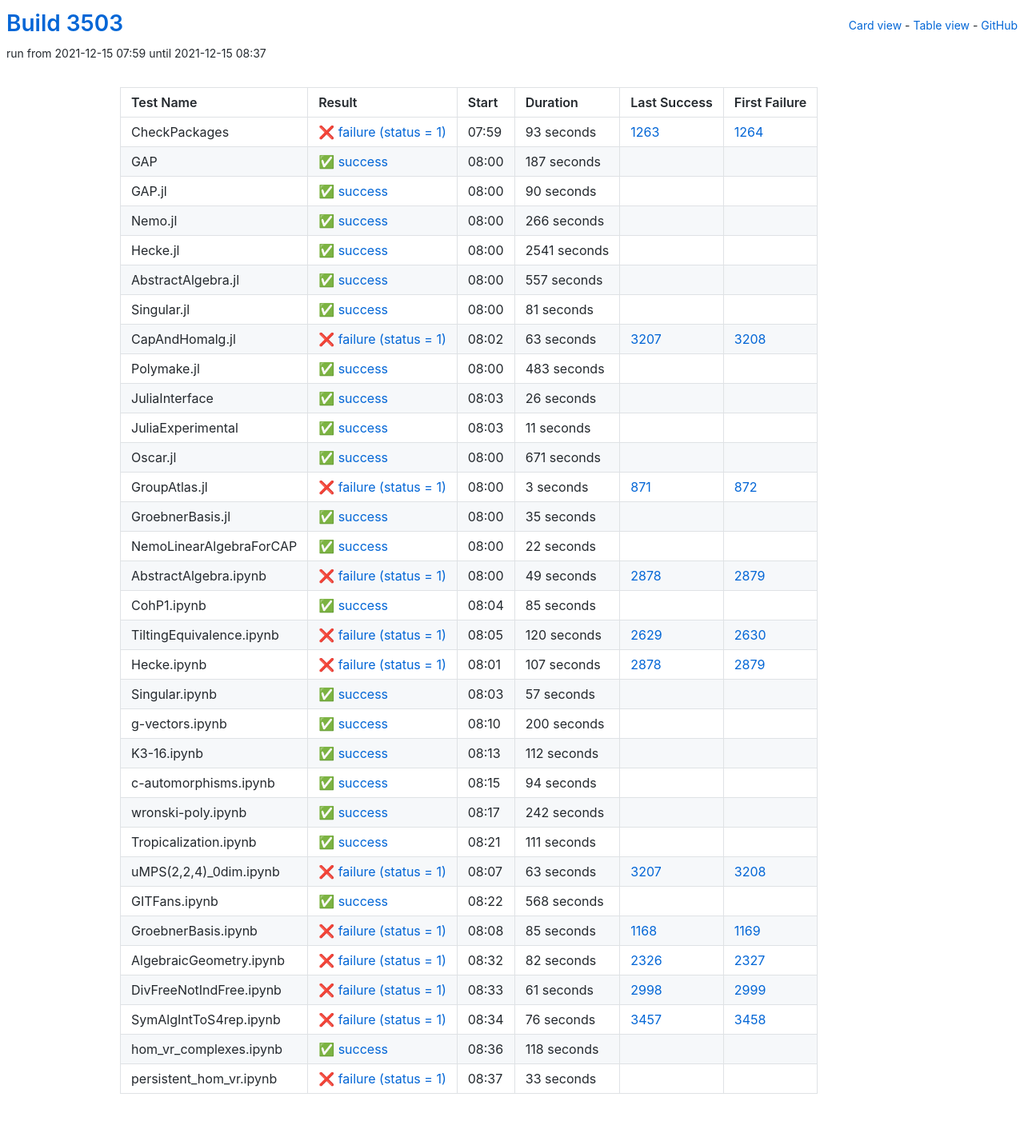
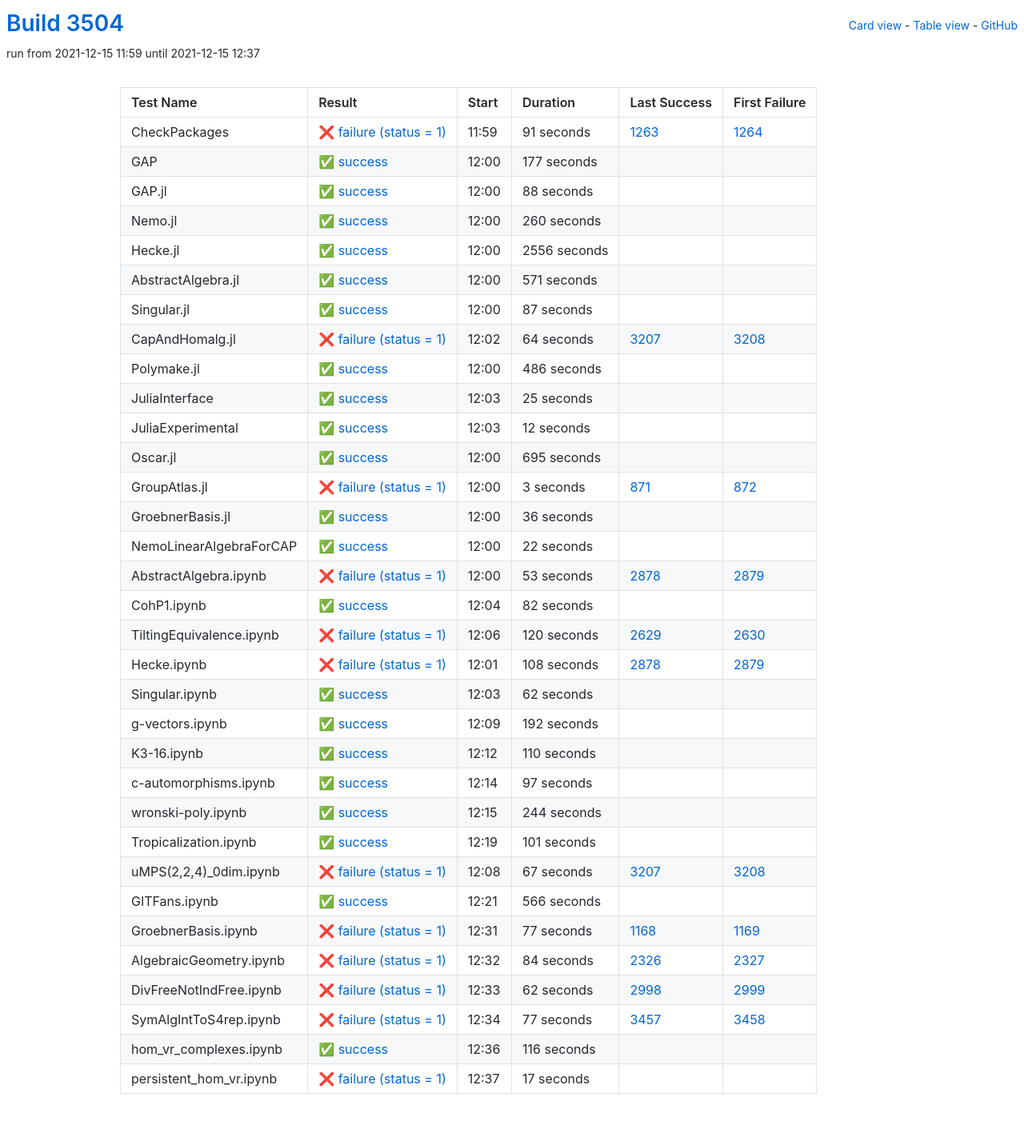
Before and after one commit to oscar-system/oscar-ci-status-stable, a Jekyll site: the page built from table.html, in a window 1280 px wide. Shown: the whole page at 80% size. Built offline with Jekyll 4.4.1, drawn with Linux system fonts in a browser that asks for light colours.

Commit message:
Build #3504

```diff
--- a/_data/ci.yml
+++ b/_data/ci.yml
@@ -1,6 +1,6 @@
 ---
-build: 3503
-build_url: https://oscarci.mathematik.uni-kl.de/job/oscar-stable/3503/
+build: 3504
+build_url: https://oscarci.mathematik.uni-kl.de/job/oscar-stable/3504/
 job: oscar-stable
 organization: oscar-system
 repo: oscar-ci-status-stable
@@ -8,152 +8,152 @@ repourl: https://github.com/oscar-system/oscar-ci-status-stable
 tests:
 - name: CheckPackages
   id: checkpackages
-  log: https://oscarci.mathematik.uni-kl.de/job/oscar-stable/3503/artifact/logs/build-3503/CheckPackages.log
-  start: 2021-12-15 07:59
+  log: https://oscarci.mathematik.uni-kl.de/job/oscar-stable/3504/artifact/logs/build-3504/CheckPackages.log
+  start: 2021-12-15 11:59
   success: false
   exitcode: 1
   status: failure
-  duration: 93
+  duration: 91
   last_success: 1263
   last_success_url: https://oscarci.mathematik.uni-kl.de/job/oscar-stable/1263/
   first_failure: 1264
   first_failure_url: https://oscarci.mathematik.uni-kl.de/job/oscar-stable/1264/
 - name: GAP
   id: gap
-  log: https://oscarci.mathematik.uni-kl.de/job/oscar-stable/3503/artifact/logs/build-3503/GAP.log
-  start: 2021-12-15 08:00
+  log: https://oscarci.mathematik.uni-kl.de/job/oscar-stable/3504/artifact/logs/build-3504/GAP.log
+  start: 2021-12-15 12:00
   success: true
   exitcode: 0
   status: success
-  duration: 187
+  duration: 177
   last_success: false
   last_success_url:
   first_failure: false
   first_failure_url:
 - name: GAP.jl
   id: gap-jl
-  log: https://oscarci.mathematik.uni-kl.de/job/oscar-stable/3503/artifact/logs/build-3503/GAP.jl.log
-  start: 2021-12-15 08:00
+  log: https://oscarci.mathematik.uni-kl.de/job/oscar-stable/3504/artifact/logs/build-3504/GAP.jl.log
+  start: 2021-12-15 12:00
   success: true
   exitcode: 0
   status: success
-  duration: 90
+  duration: 88
   last_success: false
   last_success_url:
   first_failure: false
   first_failure_url:
 - name: Nemo.jl
   id: nemo-jl
-  log: https://oscarci.mathematik.uni-kl.de/job/oscar-stable/3503/artifact/logs/build-3503/Nemo.jl.log
-  start: 2021-12-15 08:00
+  log: https://oscarci.mathematik.uni-kl.de/job/oscar-stable/3504/artifact/logs/build-3504/Nemo.jl.log
+  start: 2021-12-15 12:00
   success: true
   exitcode: 0
   status: success
-  duration: 266
+  duration: 260
   last_success: false
   last_success_url:
   first_failure: false
   first_failure_url:
 - name: Hecke.jl
   id: hecke-jl
-  log: https://oscarci.mathematik.uni-kl.de/job/oscar-stable/3503/artifact/logs/build-3503/Hecke.jl.log
-  start: 2021-12-15 08:00
+  log: https://oscarci.mathematik.uni-kl.de/job/oscar-stable/3504/artifact/logs/build-3504/Hecke.jl.log
+  start: 2021-12-15 12:00
   success: true
   exitcode: 0
   status: success
-  duration: 2541
+  duration: 2556
   last_success: false
   last_success_url:
   first_failure: false
   first_failure_url:
 - name: AbstractAlgebra.jl
   id: abstractalgebra-jl
-  log: https://oscarci.mathematik.uni-kl.de/job/oscar-stable/3503/artifact/logs/build-3503/AbstractAlgebra.jl.log
-  start: 2021-12-15 08:00
+  log: https://oscarci.mathematik.uni-kl.de/job/oscar-stable/3504/artifact/logs/build-3504/AbstractAlgebra.jl.log
+  start: 2021-12-15 12:00
   success: true
   exitcode: 0
   status: success
-  duration: 557
+  duration: 571
   last_success: false
   last_success_url:
   first_failure: false
   first_failure_url:
 - name: Singular.jl
   id: singular-jl
-  log: https://oscarci.mathematik.uni-kl.de/job/oscar-stable/3503/artifact/logs/build-3503/Singular.jl.log
-  start: 2021-12-15 08:00
+  log: https://oscarci.mathematik.uni-kl.de/job/oscar-stable/3504/artifact/logs/build-3504/Singular.jl.log
+  start: 2021-12-15 12:00
   success: true
   exitcode: 0
   status: success
-  duration: 81
+  duration: 87
   last_success: false
   last_success_url:
   first_failure: false
   first_failure_url:
 - name: CapAndHomalg.jl
   id: capandhomalg-jl
-  log: https://oscarci.mathematik.uni-kl.de/job/oscar-stable/3503/artifact/logs/build-3503/CapAndHomalg.jl.log
-  start: 2021-12-15 08:02
+  log: https://oscarci.mathematik.uni-kl.de/job/oscar-stable/3504/artifact/logs/build-3504/CapAndHomalg.jl.log
+  start: 2021-12-15 12:02
   success: false
   exitcode: 1
   status: failure
-  duration: 63
+  duration: 64
   last_success: 3207
   last_success_url: https://oscarci.mathematik.uni-kl.de/job/oscar-stable/3207/
   first_failure: 3208
   first_failure_url: https://oscarci.mathematik.uni-kl.de/job/oscar-stable/3208/
 - name: Polymake.jl
   id: polymake-jl
-  log: https://oscarci.mathematik.uni-kl.de/job/oscar-stable/3503/artifact/logs/build-3503/Polymake.jl.log
-  start: 2021-12-15 08:00
+  log: https://oscarci.mathematik.uni-kl.de/job/oscar-stable/3504/artifact/logs/build-3504/Polymake.jl.log
+  start: 2021-12-15 12:00
   success: true
   exitcode: 0
   status: success
-  duration: 483
+  duration: 486
   last_success: false
   last_success_url:
   first_failure: false
   first_failure_url:
 - name: JuliaInterface
   id: juliainterface
-  log: https://oscarci.mathematik.uni-kl.de/job/oscar-stable/3503/artifact/logs/build-3503/JuliaInterface.log
-  start: 2021-12-15 08:03
+  log: https://oscarci.mathematik.uni-kl.de/job/oscar-stable/3504/artifact/logs/build-3504/JuliaInterface.log
+  start: 2021-12-15 12:03
   success: true
   exitcode: 0
   status: success
-  duration: 26
+  duration: 25
   last_success: false
   last_success_url:
   first_failure: false
   first_failure_url:
 - name: JuliaExperimental
   id: juliaexperimental
-  log: https://oscarci.mathematik.uni-kl.de/job/oscar-stable/3503/artifact/logs/build-3503/JuliaExperimental.log
-  start: 2021-12-15 08:03
+  log: https://oscarci.mathematik.uni-kl.de/job/oscar-stable/3504/artifact/logs/build-3504/JuliaExperimental.log
+  start: 2021-12-15 12:03
   success: true
   exitcode: 0
   status: success
-  duration: 11
+  duration: 12
   last_success: false
   last_success_url:
   first_failure: false
   first_failure_url:
 - name: Oscar.jl
   id: oscar-jl
-  log: https://oscarci.mathematik.uni-kl.de/job/oscar-stable/3503/artifact/logs/build-3503/Oscar.jl.log
-  start: 2021-12-15 08:00
+  log: https://oscarci.mathematik.uni-kl.de/job/oscar-stable/3504/artifact/logs/build-3504/Oscar.jl.log
+  start: 2021-12-15 12:00
   success: true
   exitcode: 0
   status: success
-  duration: 671
+  duration: 695
   last_success: false
   last_success_url:
   first_failure: false
   first_failure_url:
 - name: GroupAtlas.jl
   id: groupatlas-jl
-  log: https://oscarci.mathematik.uni-kl.de/job/oscar-stable/3503/artifact/logs/build-3503/GroupAtlas.jl.log
-  start: 2021-12-15 08:00
+  log: https://oscarci.mathematik.uni-kl.de/job/oscar-stable/3504/artifact/logs/build-3504/GroupAtlas.jl.log
+  start: 2021-12-15 12:00
   success: false
   exitcode: 1
   status: failure
@@ -164,20 +164,20 @@ tests:
   first_failure_url: https://oscarci.mathematik.uni-kl.de/job/oscar-stable/872/
 - name: GroebnerBasis.jl
   id: groebnerbasis-jl
-  log: https://oscarci.mathematik.uni-kl.de/job/oscar-stable/3503/artifact/logs/build-3503/GroebnerBasis.jl.log
-  start: 2021-12-15 08:00
+  log: https://oscarci.mathematik.uni-kl.de/job/oscar-stable/3504/artifact/logs/build-3504/GroebnerBasis.jl.log
+  start: 2021-12-15 12:00
   success: true
   exitcode: 0
   status: success
-  duration: 35
+  duration: 36
   last_success: false
   last_success_url:
   first_failure: false
   first_failure_url:
 - name: NemoLinearAlgebraForCAP
   id: nemolinearalgebraforcap
-  log: https://oscarci.mathematik.uni-kl.de/job/oscar-stable/3503/artifact/logs/build-3503/NemoLinearAlgebraForCAP.log
-  start: 2021-12-15 08:00
+  log: https://oscarci.mathematik.uni-kl.de/job/oscar-stable/3504/artifact/logs/build-3504/NemoLinearAlgebraForCAP.log
+  start: 2021-12-15 12:00
   success: true
   exitcode: 0
   status: success
@@ -188,32 +188,32 @@ tests:
   first_failure_url:
 - name: AbstractAlgebra.ipynb
   id: abstractalgebra-ipynb
-  log: https://oscarci.mathematik.uni-kl.de/job/oscar-stable/3503/artifact/logs/build-3503/AbstractAlgebra.ipynb.log
-  start: 2021-12-15 08:00
+  log: https://oscarci.mathematik.uni-kl.de/job/oscar-stable/3504/artifact/logs/build-3504/AbstractAlgebra.ipynb.log
+  start: 2021-12-15 12:00
   success: false
   exitcode: 1
   status: failure
-  duration: 49
+  duration: 53
   last_success: 2878
   last_success_url: https://oscarci.mathematik.uni-kl.de/job/oscar-stable/2878/
   first_failure: 2879
   first_failure_url: https://oscarci.mathematik.uni-kl.de/job/oscar-stable/2879/
 - name: CohP1.ipynb
   id: cohp1-ipynb
-  log: https://oscarci.mathematik.uni-kl.de/job/oscar-stable/3503/artifact/logs/build-3503/CohP1.ipynb.log
-  start: 2021-12-15 08:04
+  log: https://oscarci.mathematik.uni-kl.de/job/oscar-stable/3504/artifact/logs/build-3504/CohP1.ipynb.log
+  start: 2021-12-15 12:04
   success: true
   exitcode: 0
   status: success
-  duration: 85
+  duration: 82
   last_success: false
   last_success_url:
   first_failure: false
   first_failure_url:
 - name: TiltingEquivalence.ipynb
   id: tiltingequivalence-ipynb
-  log: https://oscarci.mathematik.uni-kl.de/job/oscar-stable/3503/artifact/logs/build-3503/TiltingEquivalence.ipynb.log
-  start: 2021-12-15 08:05
+  log: https://oscarci.mathematik.uni-kl.de/job/oscar-stable/3504/artifact/logs/build-3504/TiltingEquivalence.ipynb.log
+  start: 2021-12-15 12:06
   success: false
   exitcode: 1
   status: failure
@@ -224,180 +224,180 @@ tests:
   first_failure_url: https://oscarci.mathematik.uni-kl.de/job/oscar-stable/2630/
 - name: Hecke.ipynb
   id: hecke-ipynb
-  log: https://oscarci.mathematik.uni-kl.de/job/oscar-stable/3503/artifact/logs/build-3503/Hecke.ipynb.log
-  start: 2021-12-15 08:01
+  log: https://oscarci.mathematik.uni-kl.de/job/oscar-stable/3504/artifact/logs/build-3504/Hecke.ipynb.log
+  start: 2021-12-15 12:01
   success: false
   exitcode: 1
   status: failure
-  duration: 107
+  duration: 108
   last_success: 2878
   last_success_url: https://oscarci.mathematik.uni-kl.de/job/oscar-stable/2878/
   first_failure: 2879
   first_failure_url: https://oscarci.mathematik.uni-kl.de/job/oscar-stable/2879/
 - name: Singular.ipynb
   id: singular-ipynb
-  log: https://oscarci.mathematik.uni-kl.de/job/oscar-stable/3503/artifact/logs/build-3503/Singular.ipynb.log
-  start: 2021-12-15 08:03
+  log: https://oscarci.mathematik.uni-kl.de/job/oscar-stable/3504/artifact/logs/build-3504/Singular.ipynb.log
+  start: 2021-12-15 12:03
   success: true
   exitcode: 0
   status: success
-  duration: 57
+  duration: 62
   last_success: false
   last_success_url:
   first_failure: false
   first_failure_url:
 - name: g-vectors.ipynb
   id: g-vectors-ipynb
-  log: https://oscarci.mathematik.uni-kl.de/job/oscar-stable/3503/artifact/logs/build-3503/g-vectors.ipynb.log
-  start: 2021-12-15 08:10
+  log: https://oscarci.mathematik.uni-kl.de/job/oscar-stable/3504/artifact/logs/build-3504/g-vectors.ipynb.log
+  start: 2021-12-15 12:09
   success: true
   exitcode: 0
   status: success
-  duration: 200
+  duration: 192
   last_success: false
   last_success_url:
   first_failure: false
   first_failure_url:
 - name: K3-16.ipynb
   id: k3-16-ipynb
-  log: https://oscarci.mathematik.uni-kl.de/job/oscar-stable/3503/artifact/logs/build-3503/K3-16.ipynb.log
-  start: 2021-12-15 08:13
+  log: https://oscarci.mathematik.uni-kl.de/job/oscar-stable/3504/artifact/logs/build-3504/K3-16.ipynb.log
+  start: 2021-12-15 12:12
   success: true
   exitcode: 0
   status: success
-  duration: 112
+  duration: 110
   last_success: false
   last_success_url:
   first_failure: false
   first_failure_url:
 - name: c-automorphisms.ipynb
   id: c-automorphisms-ipynb
-  log: https://oscarci.mathematik.uni-kl.de/job/oscar-stable/3503/artifact/logs/build-3503/c-automorphisms.ipynb.log
-  start: 2021-12-15 08:15
+  log: https://oscarci.mathematik.uni-kl.de/job/oscar-stable/3504/artifact/logs/build-3504/c-automorphisms.ipynb.log
+  start: 2021-12-15 12:14
   success: true
   exitcode: 0
   status: success
-  duration: 94
+  duration: 97
   last_success: false
   last_success_url:
   first_failure: false
   first_failure_url:
 - name: wronski-poly.ipynb
   id: wronski-poly-ipynb
-  log: https://oscarci.mathematik.uni-kl.de/job/oscar-stable/3503/artifact/logs/build-3503/wronski-poly.ipynb.log
-  start: 2021-12-15 08:17
+  log: https://oscarci.mathematik.uni-kl.de/job/oscar-stable/3504/artifact/logs/build-3504/wronski-poly.ipynb.log
+  start: 2021-12-15 12:15
   success: true
   exitcode: 0
   status: success
-  duration: 242
+  duration: 244
   last_success: false
   last_success_url:
   first_failure: false
   first_failure_url:
 - name: Tropicalization.ipynb
   id: tropicalization-ipynb
-  log: https://oscarci.mathematik.uni-kl.de/job/oscar-stable/3503/artifact/logs/build-3503/Tropicalization.ipynb.log
-  start: 2021-12-15 08:21
+  log: https://oscarci.mathematik.uni-kl.de/job/oscar-stable/3504/artifact/logs/build-3504/Tropicalization.ipynb.log
+  start: 2021-12-15 12:19
   success: true
   exitcode: 0
   status: success
-  duration: 111
+  duration: 101
   last_success: false
   last_success_url:
   first_failure: false
   first_failure_url:
 - name: uMPS(2,2,4)_0dim.ipynb
   id: umps-2-2-4-0dim-ipynb
-  log: https://oscarci.mathematik.uni-kl.de/job/oscar-stable/3503/artifact/logs/build-3503/uMPS-2-2-4-_0dim.ipynb.log
-  start: 2021-12-15 08:07
+  log: https://oscarci.mathematik.uni-kl.de/job/oscar-stable/3504/artifact/logs/build-3504/uMPS-2-2-4-_0dim.ipynb.log
+  start: 2021-12-15 12:08
   success: false
   exitcode: 1
   status: failure
-  duration: 63
+  duration: 67
   last_success: 3207
   last_success_url: https://oscarci.mathematik.uni-kl.de/job/oscar-stable/3207/
   first_failure: 3208
   first_failure_url: https://oscarci.mathematik.uni-kl.de/job/oscar-stable/3208/
 - name: GITFans.ipynb
   id: gitfans-ipynb
-  log: https://oscarci.mathematik.uni-kl.de/job/oscar-stable/3503/artifact/logs/build-3503/GITFans.ipynb.log
-  start: 2021-12-15 08:22
+  log: https://oscarci.mathematik.uni-kl.de/job/oscar-stable/3504/artifact/logs/build-3504/GITFans.ipynb.log
+  start: 2021-12-15 12:21
   success: true
   exitcode: 0
   status: success
-  duration: 568
+  duration: 566
   last_success: false
   last_success_url:
   first_failure: false
   first_failure_url:
 - name: GroebnerBasis.ipynb
   id: groebnerbasis-ipynb
-  log: https://oscarci.mathematik.uni-kl.de/job/oscar-stable/3503/artifact/logs/build-3503/GroebnerBasis.ipynb.log
-  start: 2021-12-15 08:08
+  log: https://oscarci.mathematik.uni-kl.de/job/oscar-stable/3504/artifact/logs/build-3504/GroebnerBasis.ipynb.log
+  start: 2021-12-15 12:31
   success: false
   exitcode: 1
   status: failure
-  duration: 85
+  duration: 77
   last_success: 1168
   last_success_url: https://oscarci.mathematik.uni-kl.de/job/oscar-stable/1168/
   first_failure: 1169
   first_failure_url: https://oscarci.mathematik.uni-kl.de/job/oscar-stable/1169/
 - name: AlgebraicGeometry.ipynb
   id: algebraicgeometry-ipynb
-  log: https://oscarci.mathematik.uni-kl.de/job/oscar-stable/3503/artifact/logs/build-3503/AlgebraicGeometry.ipynb.log
-  start: 2021-12-15 08:32
+  log: https://oscarci.mathematik.uni-kl.de/job/oscar-stable/3504/artifact/logs/build-3504/AlgebraicGeometry.ipynb.log
+  start: 2021-12-15 12:32
   success: false
   exitcode: 1
   status: failure
-  duration: 82
+  duration: 84
   last_success: 2326
   last_success_url: https://oscarci.mathematik.uni-kl.de/job/oscar-stable/2326/
   first_failure: 2327
   first_failure_url: https://oscarci.mathematik.uni-kl.de/job/oscar-stable/2327/
 - name: DivFreeNotIndFree.ipynb
   id: divfreenotindfree-ipynb
-  log: https://oscarci.mathematik.uni-kl.de/job/oscar-stable/3503/artifact/logs/build-3503/DivFreeNotIndFree.ipynb.log
-  start: 2021-12-15 08:33
+  log: https://oscarci.mathematik.uni-kl.de/job/oscar-stable/3504/artifact/logs/build-3504/DivFreeNotIndFree.ipynb.log
+  start: 2021-12-15 12:33
   success: false
   exitcode: 1
   status: failure
-  duration: 61
+  duration: 62
   last_success: 2998
   last_success_url: https://oscarci.mathematik.uni-kl.de/job/oscar-stable/2998/
   first_failure: 2999
   first_failure_url: https://oscarci.mathematik.uni-kl.de/job/oscar-stable/2999/
 - name: SymAlgIntToS4rep.ipynb
   id: symalginttos4rep-ipynb
-  log: https://oscarci.mathematik.uni-kl.de/job/oscar-stable/3503/artifact/logs/build-3503/SymAlgIntToS4rep.ipynb.log
-  start: 2021-12-15 08:34
+  log: https://oscarci.mathematik.uni-kl.de/job/oscar-stable/3504/artifact/logs/build-3504/SymAlgIntToS4rep.ipynb.log
+  start: 2021-12-15 12:34
   success: false
   exitcode: 1
   status: failure
-  duration: 76
+  duration: 77
   last_success: 3457
   last_success_url: https://oscarci.mathematik.uni-kl.de/job/oscar-stable/3457/
   first_failure: 3458
   first_failure_url: https://oscarci.mathematik.uni-kl.de/job/oscar-stable/3458/
 - name: hom_vr_complexes.ipynb
   id: hom-vr-complexes-ipynb
-  log: https://oscarci.mathematik.uni-kl.de/job/oscar-stable/3503/artifact/logs/build-3503/hom_vr_complexes.ipynb.log
-  start: 2021-12-15 08:36
+  log: https://oscarci.mathematik.uni-kl.de/job/oscar-stable/3504/artifact/logs/build-3504/hom_vr_complexes.ipynb.log
+  start: 2021-12-15 12:36
   success: true
   exitcode: 0
   status: success
-  duration: 118
+  duration: 116
   last_success: false
   last_success_url:
   first_failure: false
   first_failure_url:
 - name: persistent_hom_vr.ipynb
   id: persistent-hom-vr-ipynb
-  log: https://oscarci.mathematik.uni-kl.de/job/oscar-stable/3503/artifact/logs/build-3503/persistent_hom_vr.ipynb.log
-  start: 2021-12-15 08:37
+  log: https://oscarci.mathematik.uni-kl.de/job/oscar-stable/3504/artifact/logs/build-3504/persistent_hom_vr.ipynb.log
+  start: 2021-12-15 12:37
   success: false
   exitcode: 1
   status: failure
-  duration: 33
+  duration: 17
   last_success: false
   last_success_url:
   first_failure: false
```
Also changed, not shown: README.md.
